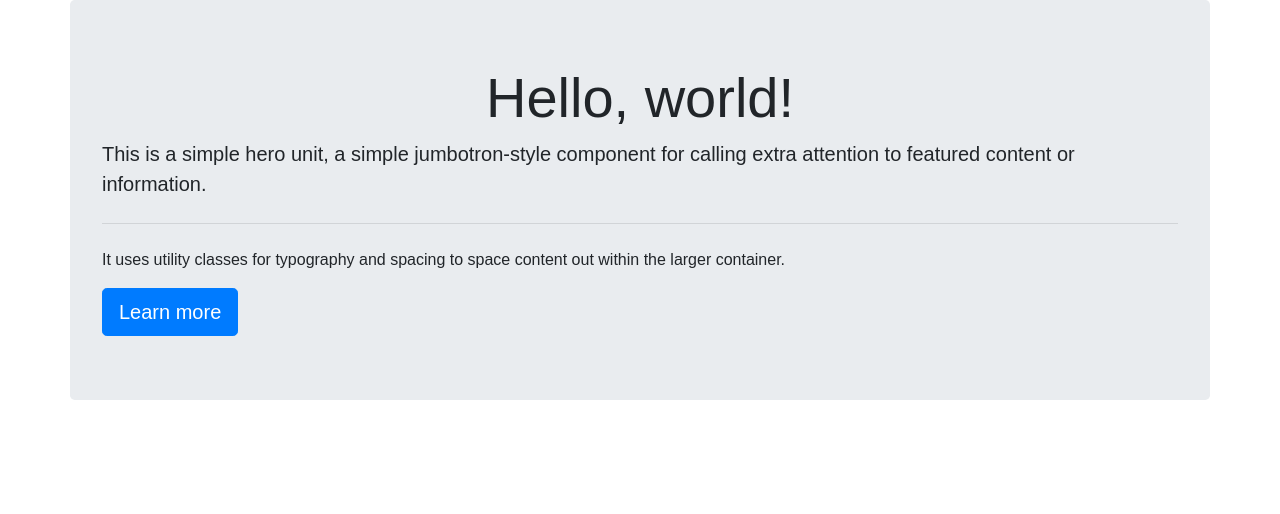
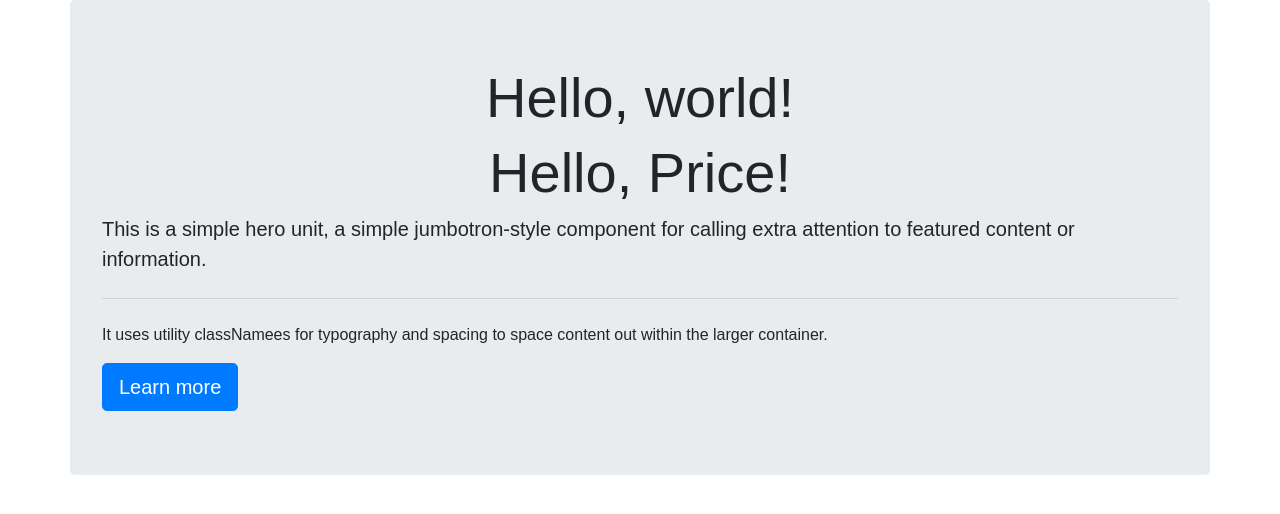
Before and after one commit to vsparrow/react-bitcoin-price, a React (Create React App) app: page / in a window 1280 px wide. Shown: the top 514 px of the page. Built offline with nearby package versions, Linux system fonts and the light colour scheme; no server answers.

Commit message:
Price.js fetch from api ok

```diff
--- a/src/App.js
+++ b/src/App.js
@@ -1,4 +1,5 @@
 import React, { Component } from 'react';
+import Price from './Price'
 // import logo from './logo.svg';
 // import './App.css';
 
@@ -8,12 +9,13 @@
       <div className="App">
         <div className="container">
           <div className="row">
-            <div class="jumbotron">
-              <h1 class="display-4 text-center">Hello, world!</h1>
-              <p class="lead">This is a simple hero unit, a simple jumbotron-style component for calling extra attention to featured content or information.</p>
-              <hr class="my-4"/>
-              <p>It uses utility classes for typography and spacing to space content out within the larger container.</p>
-              <a class="btn btn-primary btn-lg" href="#" role="button">Learn more</a>
+            <div className="jumbotron">
+              <h1 className="display-4 text-center">Hello, world!</h1>
+              <Price/>
+              <p className="lead">This is a simple hero unit, a simple jumbotron-style component for calling extra attention to featured content or information.</p>
+              <hr className="my-4"/>
+              <p>It uses utility classNamees for typography and spacing to space content out within the larger container.</p>
+              <a className="btn btn-primary btn-lg" href="#" role="button">Learn more</a>
             </div>
           </div>
         </div>
--- /dev/null
+++ b/src/Price.js
@@ -0,0 +1,30 @@
+import React, { Component } from 'react';
+
+class Price extends Component {
+  constructor(props){
+    super(props)
+    this.state = {}
+  }//constructor
+  componentDidMount(){
+    let url = 'https://api.coindesk.com/v1/bpi/currentprice.json'
+    fetch(url)
+    .then(res=>res.json())
+    .then(json=>this.convertJson(json))
+  }//componentDidMount
+  convertJson = (json)=>{
+    console.log(json);
+    console.log(json.bpi.USD.rate);
+    console.log(json.bpi.USD.code);
+    console.log(json.time.updated);
+    //add GBP
+    //add EUR
+
+  }//convertJson
+  render(){
+    return(
+      <h1 className="display-4 text-center">Hello, Price!</h1>
+    )//return
+  }//render
+}//class
+
+export default Price
```
